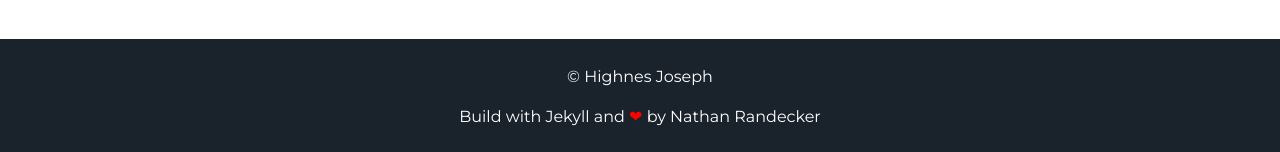
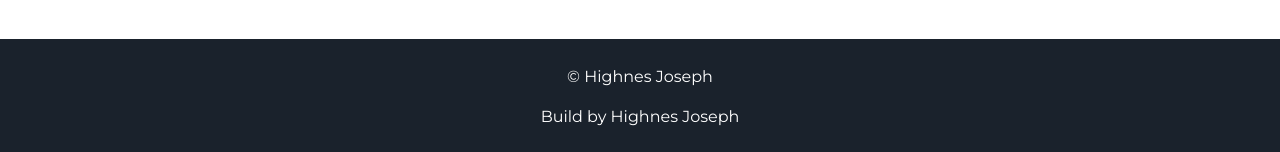
Before and after one commit to highnesjo/me, a Jekyll site: the page built from index.html, in a window 1280 px wide. Shown: the part 1493-1645 px from the top of the page. Built offline with Jekyll 4.4.1, drawn with Linux system fonts in a browser that asks for light colours.

Commit message:
Update footer.html

```diff
--- a/_includes/footer.html
+++ b/_includes/footer.html
@@ -1,6 +1,6 @@
 <footer class="footer">
     <p>&copy; {{site.username}}</p>
-    <p>Build with Jekyll and <span class="love">❤</span> by <a href="https://github.com/nrandecker">Nathan Randecker</a></p>
+    <p>Build by <a href="">Highnes Joseph</a></p>
 </footer>
 <script src="//cdn.jsdelivr.net/particles.js/2.0.0/particles.min.js"></script>
 <script src="{{ "/assets/js/sweet-scroll.min.js" | prepend: site.baseurl }}"></script>
```
